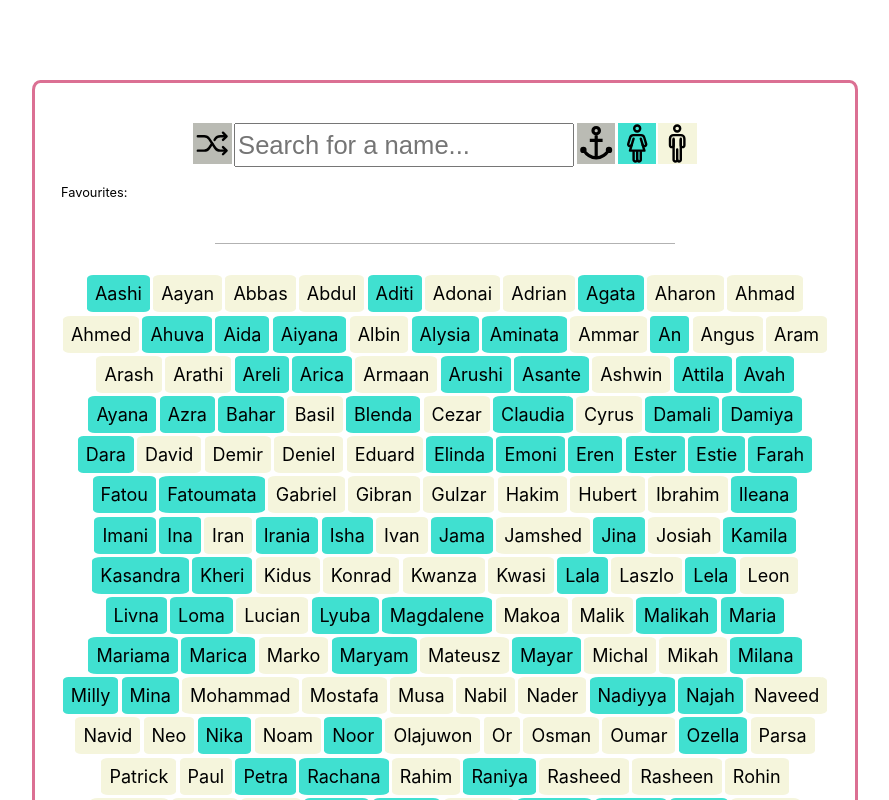
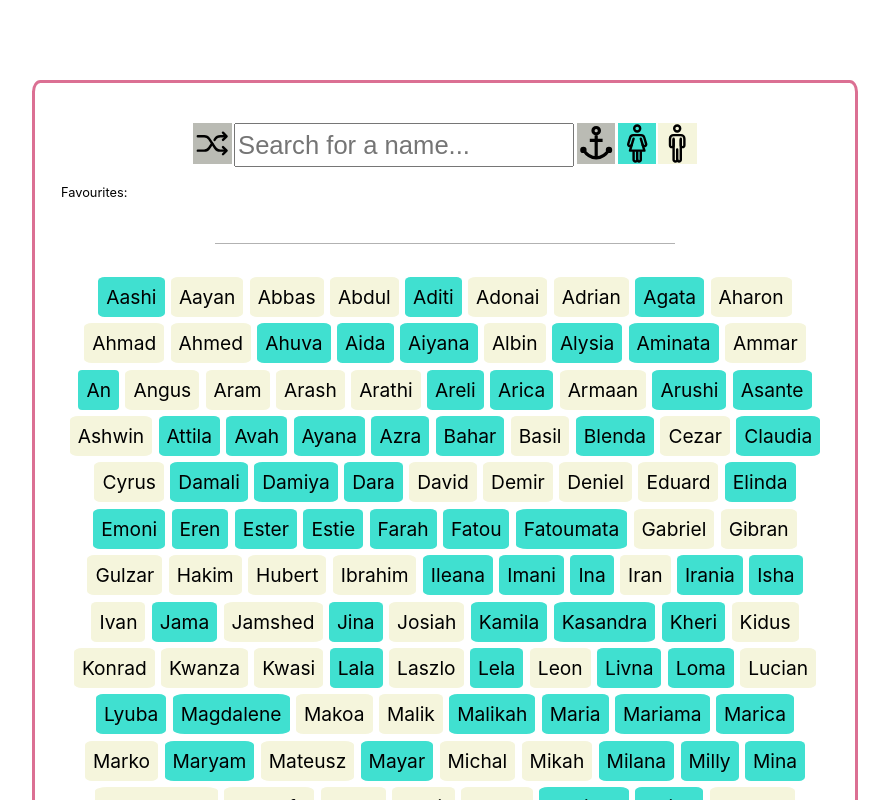
Before and after one commit to kbakande/baby-names-picker, a React (Create React App) app: page / in a window 1280 px wide. Shown: the top 800 px of the page, without its empty margins (195-1084 px from the left). Built offline with nearby package versions, Linux system fonts and the light colour scheme.

Commit message:
modifying styling for font names

```diff
--- a/src/App.css
+++ b/src/App.css
@@ -21,9 +21,9 @@
 .name-list {
   display: inline-block;
   border-radius: 10%;
-  margin: 0.2vh;
+  margin: 0.4vh;
   padding: 1vh;
-  font-size: large;
+  font-size: 1.5vw;
 }
 
 .boys {
```
